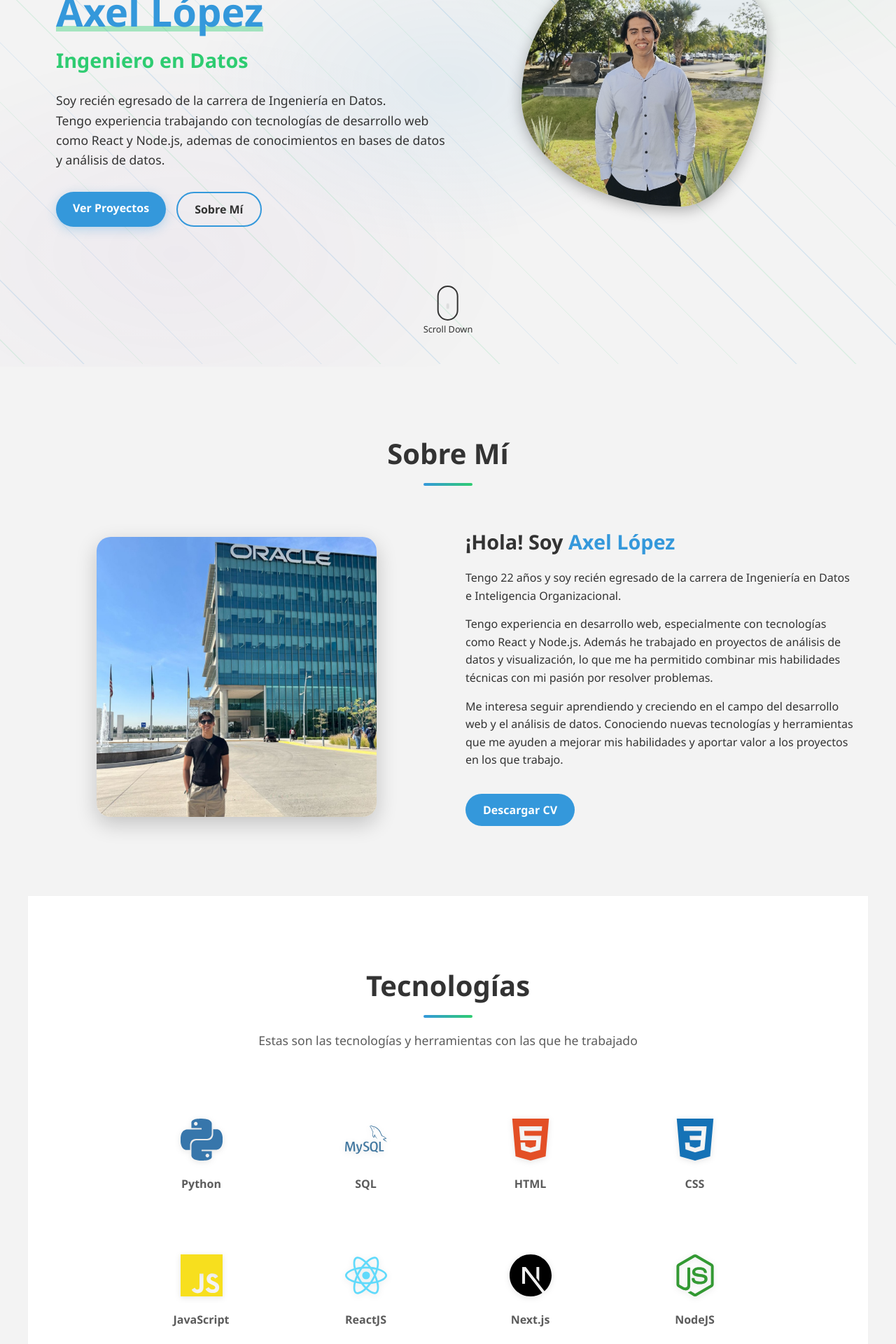
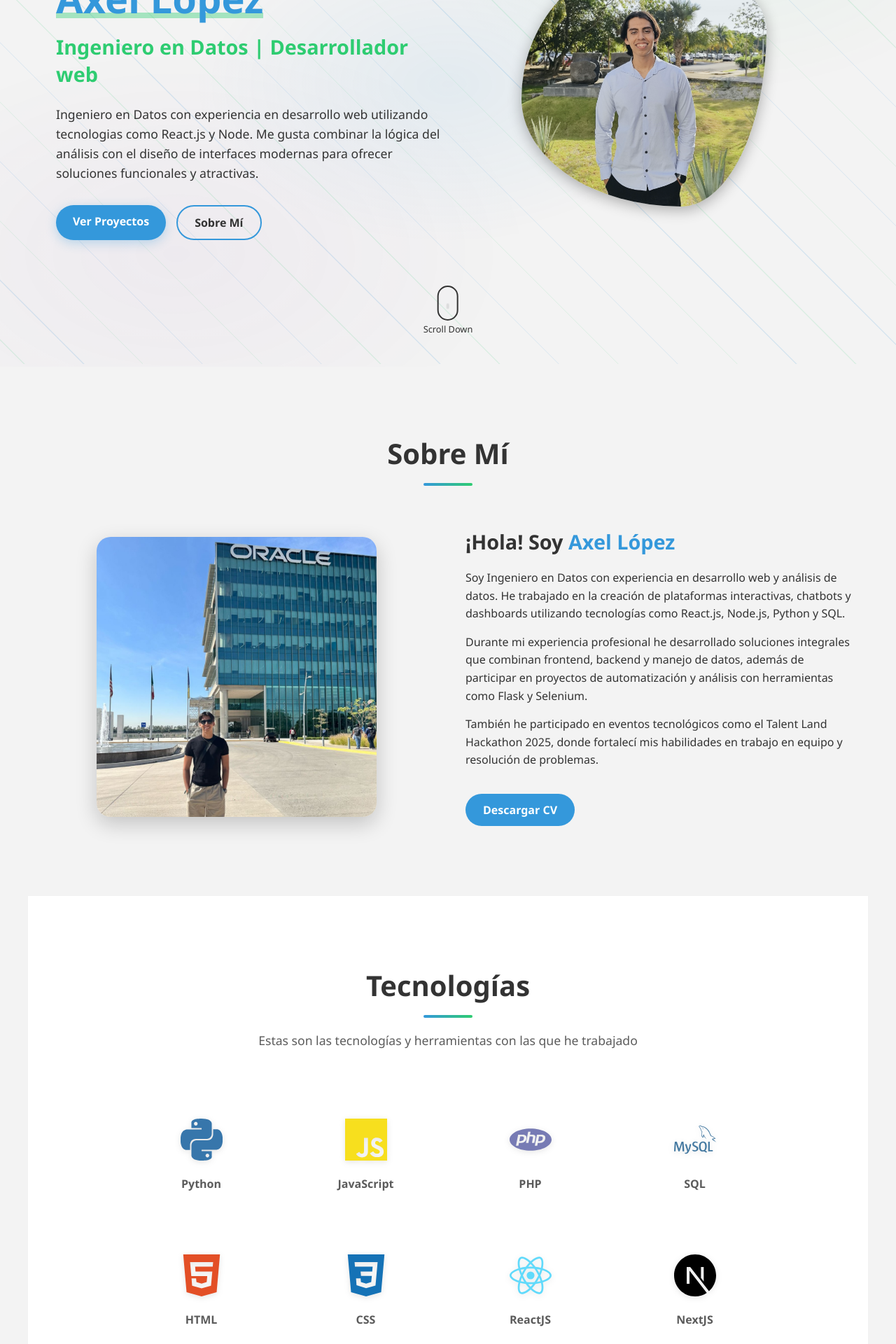
Before and after one commit to AxelLopMrtz/Portafolio-AxelLopMrtz, a Next.js app in the folder mi-portafolio/: page / in a window 1280 px wide. Shown: the part 280-2200 px from the top of the page at 70% size. Built offline with nearby package versions, Linux system fonts and the light colour scheme.

Commit message:
modificaciones resumen sobre mi y tecnologias

```diff
--- a/mi-portafolio/src/components/Inicio.js
+++ b/mi-portafolio/src/components/Inicio.js
@@ -8,12 +8,12 @@ export default function Hero() {
                     <h1 className={styles.title}>
                         Hola, soy <span className={styles.highlight}>Axel López</span>
                     </h1>
-                    <h2 className={styles.subtitle}>Ingeniero en Datos</h2>
+                    <h2 className={styles.subtitle}>Ingeniero en Datos | Desarrollador web</h2>
                     <p className={styles.description}>
-                        Soy recién egresado de la carrera de Ingeniería en Datos. <br />
-                        Tengo experiencia trabajando con tecnologías de desarrollo web
-                        como React y Node.js, ademas de conocimientos en bases de datos y
-                        análisis de datos.
+                        Ingeniero en Datos con experiencia en desarrollo web utilizando
+                        tecnologias como React.js y Node. Me gusta combinar la lógica del
+                        análisis con el diseño de interfaces modernas para ofrecer soluciones
+                        funcionales y atractivas.
                     </p>
                     <div className={styles.buttons}>
                         <a href="#proyectos" className={`${styles.btn} ${styles.primary}`}>
--- a/mi-portafolio/src/components/Sobremi.js
+++ b/mi-portafolio/src/components/Sobremi.js
@@ -12,7 +12,6 @@ export default function Sobremi() {
                 <div className={styles.content}>
                     <div className={styles.imageContainer}>
                         <div className={styles.image}>
-                            {/* Aquí puedes agregar tu foto */}
                             <img src="/images/sobremi.jpg" alt="Mi foto personal" className={styles.profileImage} />
                         </div>
                     </div>
@@ -22,34 +21,23 @@ export default function Sobremi() {
                             ¡Hola! Soy <span className={styles.highlight}>Axel López</span>
                         </h3>
                         <p>
-                            Tengo 22 años y soy recién egresado de la carrera de Ingeniería en Datos e Inteligencia Organizacional.
+                            Soy Ingeniero en Datos con experiencia en desarrollo web y análisis de datos. He trabajado en la creación de
+                            plataformas interactivas, chatbots y dashboards utilizando tecnologías como React.js, Node.js, Python y SQL.
                         </p>
                         <p>
-                            Tengo experiencia en desarrollo web, especialmente con tecnologías como React y Node.js. Además he trabajado
-                            en proyectos de análisis de datos y visualización, lo que me ha permitido combinar mis habilidades técnicas
-                            con mi pasión por resolver problemas.
+                            Durante mi experiencia profesional he desarrollado soluciones integrales que combinan frontend, backend y manejo
+                            de datos, además de participar en proyectos de automatización y análisis con herramientas como Flask y Selenium.
                         </p>
                         <p>
-                            Me interesa seguir aprendiendo y creciendo en el campo del desarrollo web y el análisis de datos. Conociendo
-                            nuevas tecnologías y herramientas que me ayuden a mejorar mis habilidades y aportar valor a los proyectos en
-                            los que trabajo.
+                            También he participado en eventos tecnológicos como el Talent Land Hackathon 2025, donde fortalecí mis habilidades
+                            en trabajo en equipo y resolución de problemas.
                         </p>
 
-                        {/* <div className={styles.details}>
-                            <div className={styles.detail}>
-                                <span className={styles.label}>Ubicación:</span>
-                                <span className={styles.value}>Tu Ciudad, País</span>
-                            </div>
-                            <div className={styles.detail}>
-                                <span className={styles.label}>Disponibilidad:</span>
-                                <span className={styles.value}>Disponible para proyectos</span>
-                            </div>
-                        </div> */}
-
-                        <a href="/Docs/cv.pdf" download className={styles.downloadBtn}>
+                        <a href="/Docs/cv_axel_lopez.pdf" download className={styles.downloadBtn}>
                             Descargar CV
                         </a>
                     </div>
+
                 </div>
             </div>
         </section>
--- a/mi-portafolio/src/components/Tecnologias.js
+++ b/mi-portafolio/src/components/Tecnologias.js
@@ -14,7 +14,13 @@ import {
     SiWordpress,
     SiHtml5,
     SiNextdotjs,
+    SiN8N,
+    SiFlask,
+    SiSelenium,
 } from "react-icons/si"
+import {
+    FaGitAlt
+} from "react-icons/fa"
 
 // Importamos Iconify para Power BI
 import { Icon } from "@iconify/react"
@@ -40,15 +46,19 @@ export default function Tecnologias() {
 
     const technologies = [
         { name: "Python", icon: SiPython, color: "#3776AB", type: "react-icon" },
+        { name: "JavaScript", icon: SiJavascript, color: "#F7DF1E", type: "react-icon" },
+        { name: "PHP", icon: SiPhp, color: "#777BB4", type: "react-icon" },
         { name: "SQL", icon: SiMysql, color: "#4479A1", type: "react-icon" },
         { name: "HTML", icon: SiHtml5, color: "#E34F26", type: "react-icon" },
         { name: "CSS", icon: SiCss3, color: "#1572B6", type: "react-icon" },
-        { name: "JavaScript", icon: SiJavascript, color: "#F7DF1E", type: "react-icon" },
         { name: "ReactJS", icon: SiReact, color: "#61DAFB", type: "react-icon" },
-        { name: "Next.js", icon: SiNextdotjs, color: isDark ? "#FFFFFF" : "#000000", type: "react-icon", darkMode: true },
+        { name: "NextJS", icon: SiNextdotjs, color: isDark ? "#FFFFFF" : "#000000", type: "react-icon", darkMode: true },
         { name: "NodeJS", icon: SiNodedotjs, color: "#339933", type: "react-icon" },
-        { name: "PHP", icon: SiPhp, color: "#777BB4", type: "react-icon" },
+        { name: "Flask", icon: SiFlask, color: "#000000", type: "react-icon" },
         { name: "Power BI", icon: "logos:microsoft-power-bi", color: "#F2C811", type: "iconify" },
+        { name: "Selenium", icon: SiSelenium, color: "#43B02A", type: "react-icon" },
+        { name: "n8n", icon: SiN8N, color: isDark ? "#FFFFFF" : "#eb5175", type: "react-icon", darkMode: true },
+        { name: "Git", icon: FaGitAlt, color: "#F05032", type: "react-icon" },
         { name: "GitHub", icon: SiGithub, color: isDark ? "#FFFFFF" : "#181717", type: "react-icon", darkMode: true },
         { name: "WordPress", icon: SiWordpress, color: "#21759B", type: "react-icon" },
     ]
```
Also changed, not shown: 2 other files (tests, documents, lock files or other folders).
